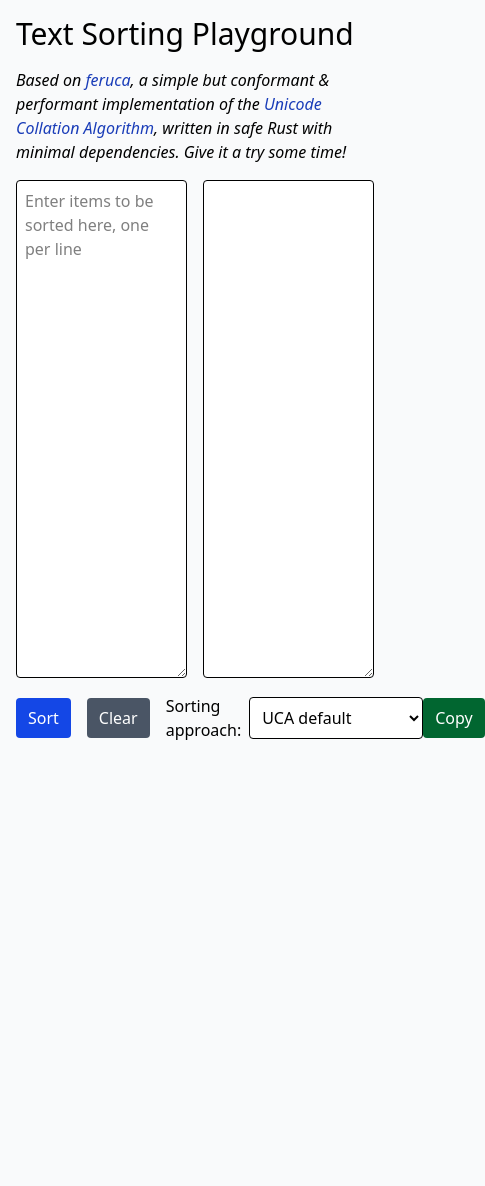
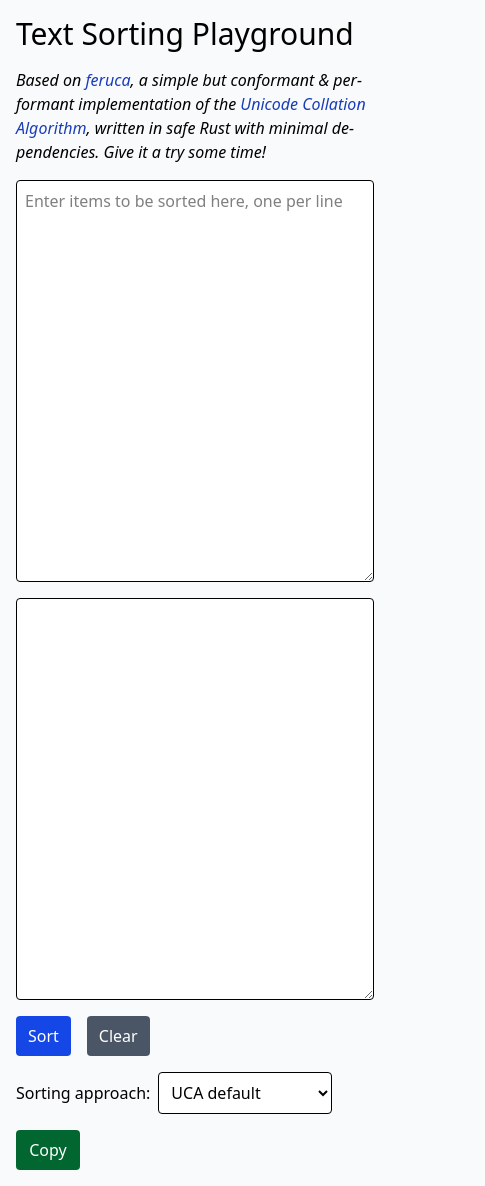
Before and after one commit to theodore-s-beers/allsorts, a SvelteKit app: page / in a window 390 px wide. Shown: the whole page, 485 px wide, since content can reach past the window. Before the commit the page ends 844 px from the top, so only its background shows below. Built offline with nearby package versions, Linux system fonts and the light colour scheme.

Commit message:
Make layout responsive

```diff
--- a/src/routes/+layout.svelte
+++ b/src/routes/+layout.svelte
@@ -3,6 +3,6 @@
   let { children } = $props();
 </script>
 
-<div class="mx-auto max-w-6xl p-4">
+<div class="mx-auto max-w-4xl p-4">
   {@render children()}
 </div>
--- a/src/routes/+page.svelte
+++ b/src/routes/+page.svelte
@@ -79,7 +79,7 @@
 
 <h1 class="mb-4 text-3xl">{title}</h1>
 
-<p class="mb-4">
+<p class="mb-4 hyphens-auto">
   <em
     >Based on <a
       href="https://github.com/theodore-s-beers/feruca"
@@ -96,34 +96,37 @@
   >
 </p>
 
-<div class="mb-4 flex gap-4">
+<div class="mb-4 flex flex-col gap-4 md:flex-row">
   <textarea
     bind:value={sortingInput}
-    rows="20"
+    rows="16"
     placeholder="Enter items to be sorted here, one per line"
     class="grow rounded border bg-white p-2"
   ></textarea>
 
-  <textarea bind:value={sortingOutput} rows="20" readonly class="grow rounded border bg-white p-2"
+  <textarea bind:value={sortingOutput} rows="16" readonly class="grow rounded border bg-white p-2"
   ></textarea>
 </div>
 
-<div class="flex items-center">
-  <button onclick={sortItems} class="mr-4 cursor-pointer rounded bg-blue-700 px-3 py-2 text-white"
+<div class="flex flex-col gap-4 md:flex-row">
+  <div class="flex gap-4">
+    <button onclick={sortItems} class="cursor-pointer rounded bg-blue-700 px-3 py-2 text-white"
       >Sort</button
     >
-
-  <button onclick={clearItems} class="mr-4 cursor-pointer rounded bg-gray-600 px-3 py-2 text-white"
+    <button onclick={clearItems} class="cursor-pointer rounded bg-gray-600 px-3 py-2 text-white"
       >Clear</button
     >
+  </div>
 
-  <div class="mr-2">Sorting approach:</div>
-  <select bind:value={sortingApproach} class="rounded border bg-white p-2">
+  <div class="flex items-center gap-2">
+    <label for="approach-select">Sorting approach:</label>
+    <select bind:value={sortingApproach} id="approach-select" class="rounded border bg-white p-2">
       <option value="naive">Naïve</option>
       <option value="uca" selected>UCA default</option>
       <option value="ArabicScript">Arabic first</option>
       <option value="ArabicInterleaved">Arabic interleaved</option>
     </select>
+  </div>
 
-  <button class="ml-auto cursor-pointer rounded bg-green-800 px-3 py-2 text-white">Copy</button>
+  <button class="w-16 cursor-pointer rounded bg-green-800 py-2 text-white md:ml-auto">Copy</button>
 </div>
```
Lines whose indentation alone changed are shown as unchanged.
